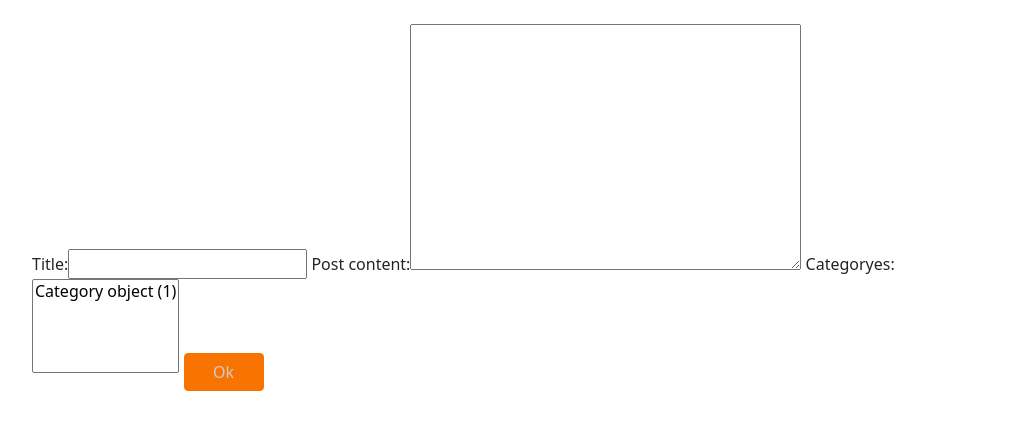
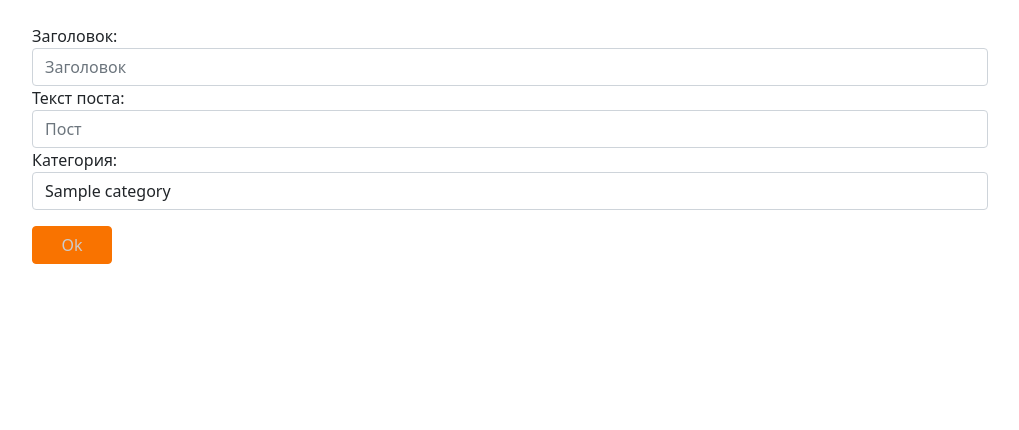
Before and after one commit to EuganeLebedev/notebook, a Django app: page /posts/create in a window 1280 px wide. Shown: the part 56-486 px from the top of the page, without its empty margins (130-1149 px from the left). Run offline with Django 3.2, Linux system fonts and the light colour scheme; tables that the repository leaves empty hold one stand-in row (values such as "Sample post").

Commit message:
End day commit

```diff
--- a/notebook/articles/forms.py
+++ b/notebook/articles/forms.py
@@ -1,5 +1,6 @@
 from django import forms
 from articles.models import Post, Category
+from django.utils.translation import gettext_lazy as _
 
 
 class PostForm(forms.ModelForm):
@@ -7,8 +8,31 @@ class PostForm(forms.ModelForm):
         model = Post
         fields = ['title', 'post_content', 'categoryes']
 
+        widgets = {
+
+            'title': forms.TextInput(attrs={
+                'class': 'form-control', 'placeholder': 'Заголовок'
+            }),
+            'post_content': forms.TextInput(attrs={
+                'class': 'form-control', 'placeholder': 'Пост'
+            }),
+            'categoryes': forms.Select(attrs={
+                'class': 'form-control'
+            }),
+        }
+        labels = {
+            'title': _('Заголовок'),
+            'post_content': _('Текст поста'),
+            'categoryes': _('Категория'),
+        }
+
 
 class CategoryForm(forms.ModelForm):
     class Meta:
         model = Category
         fields = ['category_name']
+        widgets = {
+            'category_name': forms.TextInput(attrs={
+                'class': 'form-control', 'placeholder': 'Категория'
+            }),
+        }
--- a/notebook/articles/models.py
+++ b/notebook/articles/models.py
@@ -8,7 +8,7 @@ from django.template.defaultfilters import slugify
 class Post(models.Model):
     title = models.CharField(max_length=255, blank=False, null=False)
     slug = models.SlugField(max_length=255, unique=True, null=False,
-                            db_index=True, verbose_name='Title')
+                            db_index=True, verbose_name='Заголовок')
     post_content = models.TextField(blank=False)
     categoryes = models.ManyToManyField('Category', related_name='Categoryes')
 
@@ -26,3 +26,6 @@ class Post(models.Model):
 
 class Category(models.Model):
     category_name = models.CharField(blank=False, max_length=255)
+
+    def __str__(self) -> str:
+        return self.category_name
--- a/notebook/articles/templates/articles/post_create.html
+++ b/notebook/articles/templates/articles/post_create.html
@@ -1,7 +1,9 @@
 {% extends 'index/base.html' %}
 {% load static %}
 
-
+{% block title %}
+<title>Создание поста</title>
+{% endblock %}
 {% block style %}
 
 <style>
@@ -25,7 +27,20 @@
             <div class="blog_content">
                 <form action="" method="post">
                     {% csrf_token %}
-                    {{ form }}
+                    {{ form.non_field_errors }}
+                    {% for hidden in form.hidden_fields %}
+                    {{ hidden }}
+                    {% endfor %}
+
+                    {% for field in form.visible_fields %}
+                    {% for error in field.errors%}
+                    <div class="alert alert-secondary" role="alert">
+                        {{ error }}
+                    </div>
+                    {% endfor %}
+                    {{ field.label_tag }} {{ field }}
+                    {% endfor %}
+
                     <input type="submit" class="btn btn-orange" value="Ok"></input>
                 </form>
 
--- a/notebook/index/templates/index/about.html
+++ b/notebook/index/templates/index/about.html
@@ -7,7 +7,7 @@
         <div class="row">
             <div class="col-lg-4 col-md-4 col-sm-12">
                 <img src="{% static 'images/team-1.jpg' %}" class="img-fluid">
-                <span class="text-justify" align="center">S.Web Developer</span>
+                <span class="text-justify" align="center">J. Python Developer</span>
             </div>
             <div class="col-lg-8 col-md-8 col-sm-12 desc">
 
--- a/notebook/index/templates/index/base.html
+++ b/notebook/index/templates/index/base.html
@@ -12,7 +12,9 @@
         integrity="sha384-1BmE4kWBq78iYhFldvKuhfTAU6auU8tT94WrHftjDbrCEXSU1oBoqyl2QvZ6jIW3" crossorigin="anonymous">
 
     <link rel="stylesheet" type="text/css" href="{% static 'css/main.css' %}">
+    {% block title %}
     <title>Hello, world!</title>
+    {% endblock %}
     {% block style %}
     {% endblock %}
 </head>
--- a/notebook/index/templates/index/index.html
+++ b/notebook/index/templates/index/index.html
@@ -1,6 +1,9 @@
 {% extends 'index/base.html' %}
 {% load static %}
 
+{% block title %}
+<title>Домашняя страница</title>
+{% endblock %}
 
 {% block style %}
 <style>
--- a/notebook/notebook/settings.py
+++ b/notebook/notebook/settings.py
@@ -112,7 +112,7 @@ AUTH_PASSWORD_VALIDATORS = [
 # Internationalization
 # https://docs.djangoproject.com/en/3.2/topics/i18n/
 
-LANGUAGE_CODE = 'en-us'
+LANGUAGE_CODE = 'ru-ru'
 
 TIME_ZONE = 'UTC'
 
```
Also changed, not shown: notebook/articles/migrations/0003_alter_post_categoryes.py (added), notebook/articles/migrations/0004_auto_20211120_1520.py (added).
